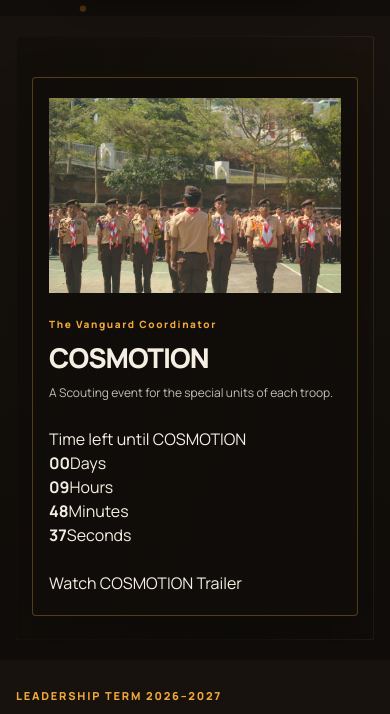
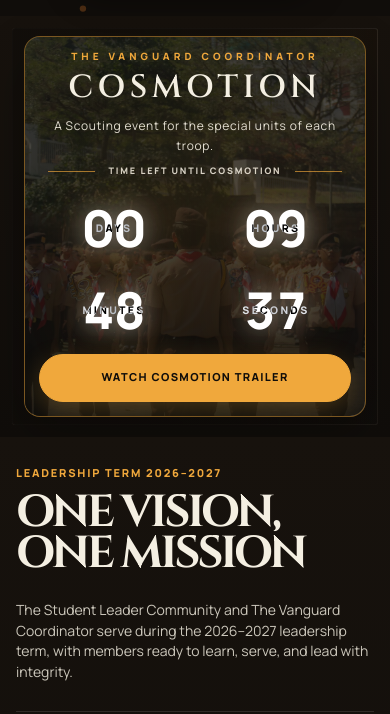
Before and after one commit to Heroeight/Organization, a plain HTML site: page index.html in a window 390 px wide. Shown: the part 844-1558 px from the top of the page. Drawn offline with Linux system fonts and the light colour scheme.

Commit message:
Update style.css

```diff
--- a/css/style.css
+++ b/css/style.css
@@ -15,6 +15,10 @@
     --line:rgba(244,239,226,0.12);
     --shadow:0 20px 50px rgba(0,0,0,0.45);
     --ease:cubic-bezier(.22,.85,.32,1);
+    --accent:#f0a83c;
+    --overlay:rgba(8,7,6,0.9);
+    --poster-radius:16px;
+    --poster-space:clamp(8px, 1vw, 12px);
   }
 
   *{box-sizing:border-box; margin:0; padding:0;}
@@ -180,38 +184,103 @@
     max-width:none; margin:0; padding:28px 0 30px; text-align:left;
     opacity:0; transform:translateY(14px); animation:rise 0.8s var(--ease) 1.95s forwards;
   }
-  .agenda-strip{ position:relative; z-index:72; display:flex; align-items:center; padding:36px 5.5vw; background:linear-gradient(180deg, #17120d, var(--ink)); overflow:hidden; }
+  .agenda-strip{ position:relative; z-index:72; display:flex; align-items:center; padding:18px 5.5vw; background:linear-gradient(180deg, #17120d, var(--ink)); overflow:hidden; }
   .agenda-strip::before{
-    content:''; position:absolute; inset:36px 5.5vw; z-index:0;
+    content:''; position:absolute; inset:18px 5.5vw; z-index:0;
     background:linear-gradient(135deg, rgba(240,168,60,0.07), rgba(224,122,42,0.025) 55%, transparent);
     border:1px solid var(--line); border-radius:3px;
   }
   .agenda-strip::after{
-    content:''; position:absolute; inset:36px 5.5vw; z-index:0; border-radius:3px;
+    content:''; position:absolute; inset:18px 5.5vw; z-index:0; border-radius:3px;
     background:linear-gradient(90deg, rgba(16,13,10,0.9) 0%, rgba(16,13,10,0.76) 38%, rgba(16,13,10,0.24) 76%, rgba(16,13,10,0.12) 100%),
       linear-gradient(0deg, rgba(16,13,10,0.36), transparent 55%);
   }
   .agenda-strip .upcoming-panel{
     position:relative; z-index:1; width:min(100%, 1320px); margin:0 auto;
-    padding:34px clamp(24px, 5vw, 72px); text-align:left;
+    padding:12px clamp(24px, 5vw, 72px); text-align:left;
   }
-  .agenda-strip .upcoming-heading{
-    width:max-content; gap:10px; padding:8px 12px; border:1px solid rgba(240,168,60,0.28);
-    border-radius:999px; background:rgba(16,13,10,0.5); font-size:10px; backdrop-filter:blur(8px);
-  }
-  .agenda-strip .upcoming-pulse{ width:8px; height:8px; }
-  .agenda-strip .upcoming-list{ margin-top:17px; }
+  .agenda-strip .upcoming-list{ margin-top:0; }
   .agenda-strip .upcoming-item{
-    display:grid; grid-template-columns:minmax(0,1.15fr) minmax(280px,0.85fr); align-items:center;
+    position:relative; display:grid; grid-template-columns:minmax(0,1.15fr) minmax(280px,0.85fr); align-items:center;
     gap:clamp(28px,5vw,72px); padding:clamp(24px,4vw,48px);
     border:1px solid rgba(240,168,60,0.3); border-radius:4px;
     background:linear-gradient(110deg, rgba(16,13,10,0.72), rgba(16,13,10,0.88));
     box-shadow:0 20px 50px rgba(0,0,0,0.22); backdrop-filter:blur(8px);
   }
+  .agenda-strip .upcoming-item.has-background{
+    isolation:isolate; overflow:hidden; display:grid; grid-template-columns:minmax(0,1fr);
+    grid-template-rows:minmax(0,1fr) auto auto; align-items:stretch;
+    gap:var(--poster-space); min-height:clamp(360px,44vh,420px);
+    padding:clamp(12px,1.5vw,18px) clamp(18px,5vw,56px);
+    border:1px solid rgba(240,168,60,0.48); border-radius:var(--poster-radius);
+    background:var(--ink); box-shadow:0 20px 50px rgba(0,0,0,0.24);
+  }
+  .upcoming-item-background{ position:absolute; inset:0; z-index:-1; width:100%; height:100%; object-fit:cover; object-position:center 45%; }
+  .upcoming-item.has-background::after{
+    content:''; position:absolute; inset:0; z-index:-1;
+    background:linear-gradient(180deg, rgba(8,7,6,0.74) 0%, rgba(8,7,6,0.72) 42%, var(--overlay) 100%),
+      radial-gradient(ellipse at 50% 48%, rgba(240,168,60,0.3), transparent 62%);
+  }
+  .upcoming-item.has-background .upcoming-event-copy,
+  .upcoming-item.has-background .upcoming-countdown,
+  .upcoming-item.has-background .upcoming-video-link{ position:relative; z-index:1; }
   .agenda-strip .upcoming-item-single{ grid-template-columns:minmax(0,1fr); }
-  .upcoming-event-label{ color:var(--gold); font-size:10px; font-weight:800; letter-spacing:0.16em; }
-  .agenda-strip .upcoming-item h2{ margin-top:10px; font-size:clamp(27px, 3.5vw, 44px); line-height:1.15; letter-spacing:-0.035em; }
-  .agenda-strip .upcoming-item p{ margin-top:10px; color:rgba(244,239,226,0.78); font-size:14px; line-height:1.7; }
+  .upcoming-event-label{
+    color:var(--accent); font-size:10px; font-weight:800;
+    letter-spacing:0.4em; text-transform:uppercase;
+  }
+  .agenda-strip .upcoming-item h2{
+    margin-top:6px; color:var(--paper); font-family:'Cinzel',serif; font-size:clamp(2rem,5vw,3.5rem);
+    font-weight:600; line-height:1.12; letter-spacing:0.35em; text-transform:uppercase;
+    text-shadow:0 3px 24px rgba(0,0,0,0.45);
+  }
+  .agenda-strip .upcoming-item p{
+    max-width:620px; margin:10px auto 0; color:rgba(244,239,226,0.92);
+    font-size:clamp(12px,1.25vw,15px); letter-spacing:0.1em; line-height:1.7;
+  }
+  .agenda-strip .upcoming-item.has-background .upcoming-event-copy{ align-self:center; width:min(100%,760px); margin:0 auto; text-align:center; }
+  .upcoming-countdown{
+    align-self:center; display:grid; grid-template-columns:repeat(4, minmax(0,1fr)); gap:clamp(6px,1vw,12px);
+    width:min(100%,1080px); margin:0 auto; padding:0; border:0; background:none;
+  }
+  .upcoming-countdown-heading{
+    grid-column:1 / -1; display:flex; align-items:center; justify-content:center; gap:14px;
+    margin-bottom:clamp(6px,0.8vw,10px); color:rgba(244,239,226,0.86);
+    font-size:10px; font-weight:800; letter-spacing:0.3em; text-align:center; text-transform:uppercase;
+  }
+  .upcoming-countdown-heading::before,.upcoming-countdown-heading::after{
+    content:''; width:min(8vw,72px); height:1px; background:rgba(240,168,60,0.65);
+  }
+  .upcoming-item.has-background .upcoming-countdown{
+    padding:0; border:0; background:none; backdrop-filter:none;
+  }
+  .upcoming-countdown-unit{
+    position:relative; display:grid; place-items:center; min-width:0; min-height:clamp(80px,9vw,132px);
+    padding:0 4px; text-align:center;
+  }
+  .upcoming-countdown-unit strong{
+    display:block; color:#fff; font-size:clamp(3.5rem,10vw,8rem); font-weight:900;
+    font-variant-numeric:tabular-nums; line-height:1; letter-spacing:0;
+    text-shadow:0 0 24px rgba(255,255,255,0.55), 0 0 60px rgba(240,170,60,0.45);
+  }
+  .upcoming-countdown-unit span{
+    position:absolute; top:50%; left:50%; z-index:2; width:max-content; max-width:100%;
+    transform:translate(-50%,-50%); color:#fff;
+    font-size:clamp(10px,1vw,13px); font-weight:800; letter-spacing:0.35em;
+    mix-blend-mode:difference; text-transform:uppercase; white-space:nowrap;
+  }
+  .upcoming-countdown.is-complete{ display:block; color:var(--gold); font-size:13px; font-weight:800; }
+  .upcoming-video-link{
+    display:flex; align-items:center; justify-content:center; justify-self:center; width:max-content; max-width:100%; min-height:44px;
+    margin:0 auto; padding:10px 28px; border:1px solid var(--accent); border-radius:999px;
+    background:var(--accent); box-shadow:0 8px 26px rgba(240,170,60,0.24);
+    color:var(--ink); font-size:11px; font-weight:800;
+    letter-spacing:0.12em; text-transform:uppercase;
+    transition:transform 0.2s ease, background 0.2s ease, color 0.2s ease, box-shadow 0.2s ease;
+  }
+  .upcoming-video-link:hover{ transform:translateY(-2px); box-shadow:0 12px 32px rgba(240,170,60,0.4); }
+  .upcoming-video-link:focus-visible{ outline:2px solid var(--accent); outline-offset:3px; }
+  .upcoming-video-link:active{ transform:translateY(0); }
   .upcoming-sponsor{ padding-left:clamp(22px,3vw,40px); border-left:1px solid rgba(240,168,60,0.26); }
   .upcoming-sponsor-label{ color:var(--gold); font-size:10px; font-weight:800; letter-spacing:0.12em; text-transform:uppercase; }
   .agenda-strip .upcoming-sponsor p{ margin-top:7px; font-size:12px; }
@@ -225,32 +294,6 @@
   .upcoming-sponsor-button:focus-visible,.upcoming-sponsor-secondary:focus-visible{ outline:2px solid var(--paper); outline-offset:4px; }
   .upcoming-sponsor-secondary{ color:var(--paper); font-size:11px; font-weight:700; transition:color 0.2s ease; }
   .upcoming-sponsor-secondary:hover{ color:var(--gold); }
-  .recent-event-section{ position:relative; padding:44px 5.5vw 52px; background:linear-gradient(180deg, var(--ink), #17120d); }
-  .recent-event-card{
-    position:relative; display:grid; grid-template-columns:minmax(0,1.1fr) minmax(300px,0.9fr);
-    max-width:1320px; min-height:330px; margin:0 auto; overflow:hidden;
-    border:1px solid var(--gold-line); background:linear-gradient(135deg, #292016, #17120e 72%);
-    box-shadow:0 24px 60px rgba(0,0,0,0.32);
-  }
-  .recent-event-photo{ position:relative; min-height:330px; overflow:hidden; background:#211911; }
-  .recent-event-photo::after{ content:''; position:absolute; inset:0; background:linear-gradient(90deg, transparent 65%, rgba(16,13,10,0.28)); pointer-events:none; }
-  .recent-event-photo img{ width:100%; height:100%; position:absolute; inset:0; object-fit:cover; transition:transform 0.8s var(--ease); }
-  .recent-event-card:hover .recent-event-photo img{ transform:scale(1.04); }
-  .recent-event-copy{ position:relative; display:flex; flex-direction:column; justify-content:center; padding:clamp(26px,4vw,54px); }
-  .recent-event-kicker{ display:flex; align-items:center; gap:9px; color:var(--gold); font-size:10px; font-weight:800; letter-spacing:0.14em; }
-  .recent-event-kicker .event-org-logo{ width:32px; height:32px; padding:4px; }
-  .recent-event-badge{
-    padding:4px 10px; border:1px solid var(--gold-line); border-radius:999px;
-    background:rgba(240,168,60,0.1); letter-spacing:0.12em;
-  }
-  .recent-event-button[hidden]{ display:none; }
-  .recent-event-date{ margin-top:22px; color:var(--muted-dim); font-size:11px; font-weight:700; letter-spacing:0.08em; text-transform:uppercase; }
-  .recent-event-title{ margin-top:7px; color:var(--paper); font-size:clamp(25px,3vw,38px); line-height:1.16; }
-  .recent-event-description{ max-width:440px; margin-top:12px; color:var(--muted); font-size:13px; line-height:1.75; }
-  .recent-event-button{ width:max-content; min-height:44px; display:inline-flex; align-items:center; gap:12px; margin-top:24px; padding:11px 15px; border:1px solid var(--gold-line); color:var(--paper); font-size:11px; font-weight:800; transition:gap 0.25s var(--ease), background 0.25s ease, color 0.25s ease; }
-  .recent-event-button:hover{ gap:17px; background:rgba(240,168,60,0.1); color:var(--gold); }
-  .recent-event-button:focus-visible{ outline:2px solid var(--gold); outline-offset:4px; }
-
   .leadership-banner{ position:relative; z-index:2; padding:36px 5.5vw 0; background:linear-gradient(180deg, #17120d, #100d0a); }
   .leadership-banner-inner{ width:min(100%, 1320px); margin:0 auto; }
   .leadership-banner-top{ display:grid; grid-template-columns:minmax(0, 1.55fr) minmax(260px, 0.9fr); gap:clamp(26px, 4vw, 68px); align-items:flex-start; }
@@ -269,9 +312,6 @@
   .leadership-stat h3{ margin-top:22px; color:var(--paper); font-size:10px; letter-spacing:0.16em; text-transform:uppercase; font-weight:800; }
   .leadership-stat p{ margin-top:10px; max-width:320px; color:var(--muted); font-size:14px; line-height:1.65; }
 
-  .upcoming-heading{ display:flex; align-items:center; gap:9px; color:var(--gold); font-size:10px; font-weight:800; letter-spacing:0.12em; }
-  .upcoming-pulse{ width:7px; height:7px; border-radius:50%; background:var(--gold); box-shadow:0 0 0 4px rgba(240,168,60,0.12); animation:upcomingPulse 1.8s ease-out infinite; }
-  @keyframes upcomingPulse{ 50%{ box-shadow:0 0 0 7px rgba(240,168,60,0.02); } }
   .upcoming-list{ margin-top:9px; }
   .upcoming-item{ min-width:0; display:flex; align-items:center; justify-content:space-between; gap:12px; }
   .upcoming-item h2{ font-family:'Manrope',sans-serif; font-size:14px; font-weight:800; color:var(--paper); }
@@ -469,7 +509,7 @@
   .org-section.tvc .member-card:focus-visible{ outline-color:var(--ember); }
 
   /* ---------- news & events ---------- */
-  .org-section.news{ padding-bottom:32px; background:linear-gradient(180deg, var(--ink) 0%, var(--charcoal) 100%); }
+  .org-section.news{ padding-top:52px; padding-bottom:32px; background:linear-gradient(180deg, var(--ink) 0%, var(--charcoal) 100%); }
   .org-section.news .org-watermark{ -webkit-text-stroke:1.5px var(--line); }
   .news-grid{ display:grid; grid-template-columns:repeat(auto-fill, minmax(260px,1fr)); gap:20px; position:relative; z-index:2; }
   .site-credit{ padding:8px 24px 18px; color:var(--muted-dim); font-size:10px; font-weight:700; letter-spacing:0.1em; text-align:center; }
@@ -551,8 +591,8 @@
   .profile-modal.open .profile-card{ opacity:1; transform:translateY(0); }
   .profile-close{ position:absolute; top:12px; right:12px; z-index:2; width:38px; height:38px; display:grid; place-items:center; border:1px solid var(--line); background:rgba(16,13,10,0.82); font-size:17px; }
   .profile-main{ display:grid; grid-template-columns:220px minmax(0,1fr); gap:28px; padding:32px; }
-  .profile-portrait-wrap{ min-height:250px; display:grid; place-items:center; background:radial-gradient(ellipse at 50% 35%, rgba(240,168,60,0.18), transparent 70%), #100d0a; border:1px solid var(--line); }
-  .profile-portrait{ width:100%; height:250px; object-fit:contain; color:var(--paper); font:600 48px 'Cinzel',serif; }
+  .profile-portrait-wrap{ min-height:250px; display:grid; place-items:center; background:radial-gradient(ellipse at 50% 35%, rgba(240,168,60,0.18), transparent 70%); }
+  .profile-portrait{ width:100%; height:250px; object-fit:cover; color:var(--paper); font:600 48px 'Cinzel',serif; }
   .profile-org{ color:var(--gold); font-size:10px; font-weight:800; text-transform:uppercase; letter-spacing:0.12em; }
   .profile-title{ margin-top:7px; font-size:clamp(20px, 4vw, 28px); line-height:1.2; overflow-wrap:anywhere; }
   .profile-role{ margin-top:8px; color:var(--muted); font-size:13px; }
@@ -638,16 +678,21 @@
     .hero-kicker{ margin-bottom:20px; font-size:10px; }
     .hero h1{ font-size:clamp(2.4rem, 10vw, 5rem); }
     .hero p.sub{ margin-top:20px; font-size:15px; }
-    .agenda-strip{ padding:20px 16px; }
-    .agenda-strip::before,.agenda-strip::after{ inset:20px 16px; }
+    .agenda-strip{ padding:12px 12px; }
+    .agenda-strip::before,.agenda-strip::after{ inset:12px 12px; }
     .agenda-strip::after{
       background:linear-gradient(90deg, rgba(16,13,10,0.88), rgba(16,13,10,0.76) 62%, rgba(16,13,10,0.38)),
         linear-gradient(0deg, rgba(16,13,10,0.34), transparent 55%);
     }
-    .agenda-strip .upcoming-panel{ padding:28px 22px; }
+    .agenda-strip .upcoming-panel{ padding:10px 16px; }
     .agenda-strip .upcoming-item{ grid-template-columns:1fr; gap:24px; padding:25px 20px; }
-    .agenda-strip .upcoming-item h2{ font-size:clamp(23px, 7vw, 31px); }
+    .agenda-strip .upcoming-item h2{ font-size:clamp(2rem, 5vw, 2.5rem); letter-spacing:0.22em; }
     .agenda-strip .upcoming-item p{ max-width:360px; font-size:12px; }
+    .upcoming-countdown{ width:100%; margin:0 auto; padding:0; }
+    .upcoming-countdown-heading{ margin-bottom:10px; font-size:9px; letter-spacing:0.2em; }
+    .upcoming-countdown-unit{ padding-right:4px; padding-left:4px; }
+    .upcoming-countdown-unit strong{ font-size:clamp(3.2rem, 12vw, 7.5rem); }
+    .upcoming-countdown-unit span{ margin:0; font-size:10px; letter-spacing:0.24em; }
     .upcoming-sponsor{ padding:20px 0 0; border-left:0; border-top:1px solid rgba(240,168,60,0.26); }
     .leadership-banner{ padding:28px 16px 0; }
     .leadership-banner-top{ grid-template-columns:1fr; }
@@ -655,13 +700,6 @@
     .leadership-banner-stats{ grid-template-columns:1fr; }
     .leadership-stat{ min-height:auto; padding:26px 0; border-right:none; border-bottom:1px solid var(--line); }
     .leadership-stat:last-child{ border-bottom:none; }
-    .recent-event-section{ padding:28px 24px 40px; }
-    .recent-event-card{ grid-template-columns:1fr; }
-    .recent-event-photo{ min-height:220px; }
-    .recent-event-photo::after{ background:linear-gradient(0deg, rgba(16,13,10,0.24), transparent 65%); }
-    .recent-event-copy{ padding:24px 22px 28px; }
-    .recent-event-date{ margin-top:17px; }
-    .recent-event-title{ font-size:clamp(25px,7vw,34px); }
     .hero-index{ width:100%; }
     .hero-index-link{ min-height:58px; }
     .nav{
@@ -693,6 +731,21 @@
     .footer-brand{ grid-column:1 / -1; }
     .footer-bottom{ align-items:flex-start; flex-direction:column; }
   }
+  @media (max-width:639px){
+    .agenda-strip .upcoming-item.has-background{
+      grid-template-rows:auto auto auto; gap:clamp(8px,2vw,12px);
+      min-height:auto; padding:12px 14px 14px;
+    }
+    .agenda-strip .upcoming-item h2{ font-size:clamp(2rem,7vw,2.75rem); letter-spacing:0.14em; }
+    .agenda-strip .upcoming-item p{ font-size:12px; letter-spacing:0.06em; }
+    .upcoming-countdown{ grid-template-columns:repeat(2,minmax(0,1fr)); gap:clamp(10px,3vw,16px); }
+    .upcoming-countdown-heading{ margin-bottom:4px; font-size:9px; letter-spacing:0.2em; }
+    .upcoming-countdown-heading::before,.upcoming-countdown-heading::after{ width:min(12vw,48px); }
+    .upcoming-countdown-unit{ min-height:clamp(68px,18vw,88px); }
+    .upcoming-countdown-unit strong{ font-size:clamp(2.75rem,13vw,3.75rem); }
+    .upcoming-countdown-unit span{ font-size:clamp(9px,2.7vw,11px); letter-spacing:0.22em; }
+    .upcoming-video-link{ width:100%; min-height:48px; }
+  }
   @media (max-width:420px){
     .wrap{ padding-right:16px; padding-left:16px; }
     .hero{ padding-left:20px; padding-right:20px; }
@@ -700,10 +753,8 @@
     .hero-index-link{ grid-template-columns:24px minmax(0,1fr) 16px; gap:9px; }
     .hero-index-copy strong{ font-size:14px; }
     .hero-index-copy small{ font-size:8px; }
-    .agenda-strip .upcoming-panel{ padding:24px 16px; }
+    .agenda-strip .upcoming-panel{ padding:8px 12px; }
     .agenda-strip .upcoming-item{ padding:20px 16px; }
-    .recent-event-section{ padding-right:16px; padding-left:16px; }
-    .recent-event-copy{ padding-right:18px; padding-left:18px; }
     .org-head p{ font-size:14px; }
     .division-description{ padding:18px 16px; }
     .leader-card, .card-face{ min-height:220px; }
```
